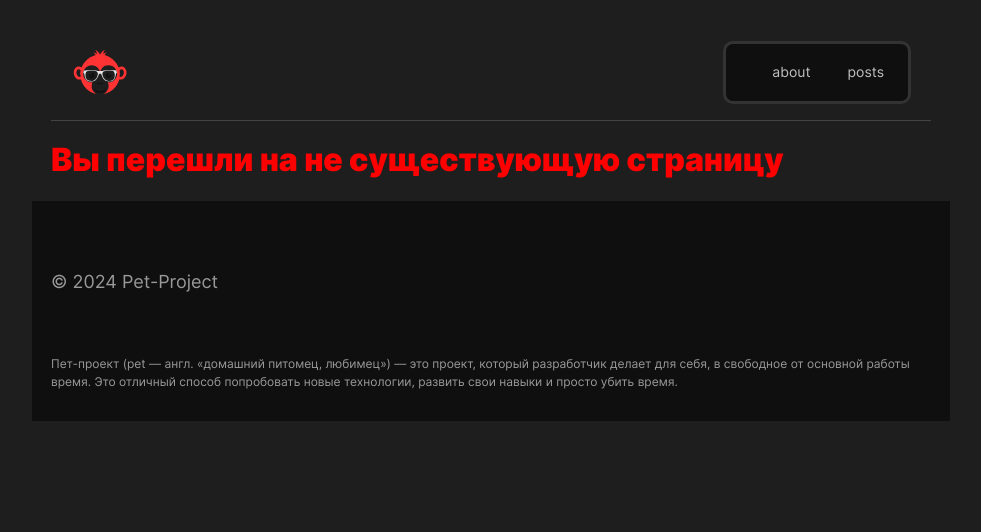
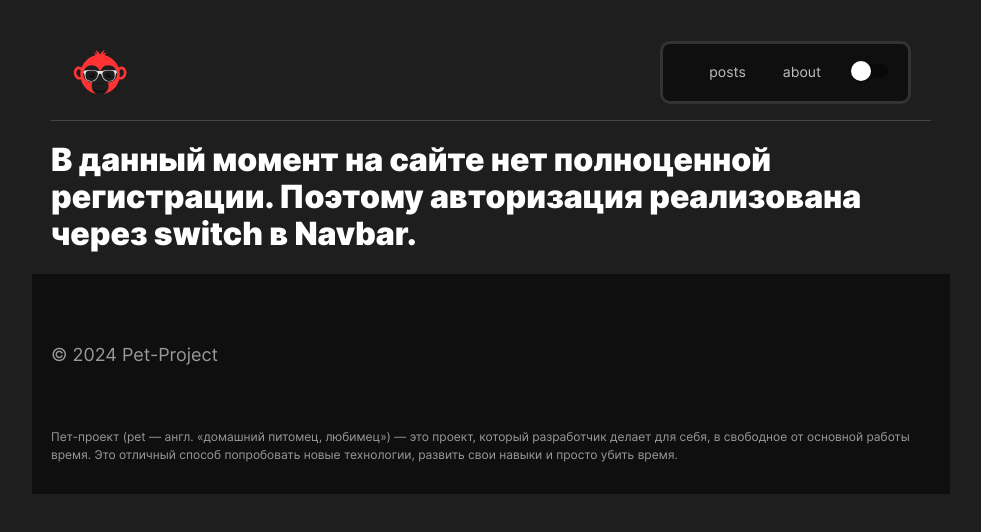
Before and after one commit to AnnieSkywalker/react-start, a React (Create React App) app: page /login in a window 1280 px wide. Before the commit this address led to /error. Shown: the top 532 px of the page, without its empty margins (149-1130 px from the left). Built offline with nearby package versions, Linux system fonts and the light colour scheme.

Commit message:
login switcher

```diff
--- a/package.json
+++ b/package.json
@@ -3,6 +3,9 @@
   "version": "0.1.0",
   "private": true,
   "dependencies": {
+    "@emotion/react": "^11.13.5",
+    "@emotion/styled": "^11.13.5",
+    "@mui/material": "^6.1.8",
     "@testing-library/jest-dom": "^5.17.0",
     "@testing-library/react": "^13.4.0",
     "@testing-library/user-event": "^13.5.0",
--- a/src/App.js
+++ b/src/App.js
@@ -1,14 +1,20 @@
 import AppRouter from './components/AppRouter';
 import Navbar from './components/UI/navbar/Navbar';
 import Footer from './components/UI/footer/Footer';
-import React from 'react';
+import React, { useState } from 'react';
 import { BrowserRouter } from 'react-router-dom';
 import Logo from './images/Logo.svg'
+import { AuthContext } from 'context/context';
 
 import './styles/App.css';
 
 function App() {
+    const [isAuth, setIsAuth] = useState(false);
     return <div>
+            <AuthContext.Provider value = {{
+                isAuth,
+                setIsAuth: setIsAuth
+            }}>
                 <BrowserRouter>
                     <header id='header' className='header'>
                         <div className='header__content'>
@@ -22,6 +28,7 @@ function App() {
                     <Footer>
                     </Footer>
                 </BrowserRouter>
+            </AuthContext.Provider>
         </div>;
 }
 
--- /dev/null
+++ b/src/Pages/Login.jsx
@@ -0,0 +1,11 @@
+import React from 'react'
+
+function Login() {
+  return (
+	<div>
+		<h1>В данный момент на сайте нет полноценной регистрации. Поэтому авторизация реализована через switch в Navbar.</h1>
+	</div>
+  )
+}
+
+export default Login
--- a/src/components/AppRouter.jsx
+++ b/src/components/AppRouter.jsx
@@ -1,19 +1,34 @@
-import Posts from 'Pages/Posts'
 import Error from '../Pages/Error'
-import React from 'react'
+import React, { useContext } from 'react'
 import { Navigate, Route, Routes } from 'react-router-dom'
-import { routes } from 'router/routes'
+import { publicRoutes, privateRoutes } from 'router/routes'
+import Login from 'Pages/Login'
+import { AuthContext } from 'context/context'
 
 function AppRouter() {
+  const {isAuth} = useContext(AuthContext);
   return (
-    <Routes>
-        {routes.map(item =>
-          <Route path={item.path} element={item.element}></Route>
-        )}
-        <Route path='/error' element={<Error />}>
-        </Route>
-        <Route path="*" element={<Navigate to="/error" replace />}/>
-    </Routes>
+    isAuth
+      ?
+        <Routes>
+            {privateRoutes.map(item =>
+              <Route key={item.path} path={item.path} element={item.element}></Route>
+            )}
+            {/* <Route path='/error' element={<Error />}>
+            </Route> */}
+            {/* <Route path="*" element={<Navigate to="/error" replace />}/> */}
+            {/* <Route path="*" element={<Posts/>}/> */}
+        </Routes>
+      :
+        <Routes>
+            {publicRoutes.map(item =>
+              <Route key={item.path} path={item.path} element={item.element}></Route>
+            )}
+            {/* <Route path='/error' element={<Error />}>
+            </Route> */}
+            <Route path="*" element={<Login/>}/>
+            <Route path="*" element={<Navigate to="/error" replace />}/>
+        </Routes>
   )
 }
 
--- a/src/components/UI/navbar/Navbar.jsx
+++ b/src/components/UI/navbar/Navbar.jsx
@@ -1,15 +1,51 @@
-import React from 'react'
+import React, { useContext, useState } from 'react'
 import { Link } from 'react-router-dom'
+import { alpha, styled } from '@mui/material/styles';
+import Switch from '@mui/material/Switch';
+import { AuthContext } from 'context/context';
+import { pink } from '@mui/material/colors';
 
 function Navbar() {
+  // const label = { inputProps: { 'aria-label': 'Switch demo' } };
+  const [checked, setChecked] = useState(false);
+  const {isAuth, setIsAuth} = useContext(AuthContext);
+
+  const handleChange = (event) => {
+    if(!checked) {
+      setIsAuth(true);
+    } else {
+      setIsAuth(false);
+    }
+    setChecked(event.target.checked);
+  };
+
+
+  const PinkSwitch = styled(Switch)(({ theme }) => ({
+    '& .MuiSwitch-switchBase.Mui-checked': {
+      color: pink[600],
+      '&:hover': {
+        backgroundColor: alpha(pink[600], theme.palette.action.hoverOpacity),
+      },
+    },
+    '& .MuiSwitch-switchBase.Mui-checked + .MuiSwitch-track': {
+      backgroundColor: pink[600],
+    },
+  }));
+
+  const label = { inputProps: { 'aria-label': 'Color switch demo' } };
+
+
   return (
     <div className='navbar'>
         <div className='navbar__links'>
+            <Link className='navbar__link' to ='/posts'>posts</Link>
             <Link className='navbar__link' to ="/about">about</Link>
-            <Link className='navbar__link' to ='/posts'>posts</Link>
+            <PinkSwitch
+              {...label}
+              checked={checked}
+              onChange={handleChange} />
         </div>
     </div>
   )
 }
-
 export default Navbar
--- /dev/null
+++ b/src/context/context.js
@@ -0,0 +1,4 @@
+import {createContext} from "react"
+
+
+export const AuthContext = createContext(null);
--- a/src/router/routes.js
+++ b/src/router/routes.js
@@ -1,10 +1,16 @@
 import About from "Pages/About";
+import Login from "Pages/Login";
 import PostPage from "Pages/PostPage";
 import Posts from "Pages/Posts";
 
-export const routes =[
+export const privateRoutes =[
 	{path: '/', element: <Posts />},
 	{path: '/about', element: <About />},
 	{path: '/posts', element: <Posts />},
-	{path: '/posts/:id', element: <PostPage/>}
+	{path: '/posts/:id', element: <PostPage/>},
+	{path: '/about', element: <About />}
 ]
+
+export const publicRoutes =[
+	{path: '/login', element: <Login />}
+]
--- a/src/styles/blocks/navbar/__links/navbar__links.css
+++ b/src/styles/blocks/navbar/__links/navbar__links.css
@@ -4,3 +4,7 @@
 	justify-content: flex-end;
 	gap: 5px;
 }
+
+.navbar__links label {
+	border-left: solid 3px #333;
+}
```
Also changed, not shown: 1 other file (tests, documents, lock files or other folders). Lines whose indentation alone changed are shown as unchanged.
